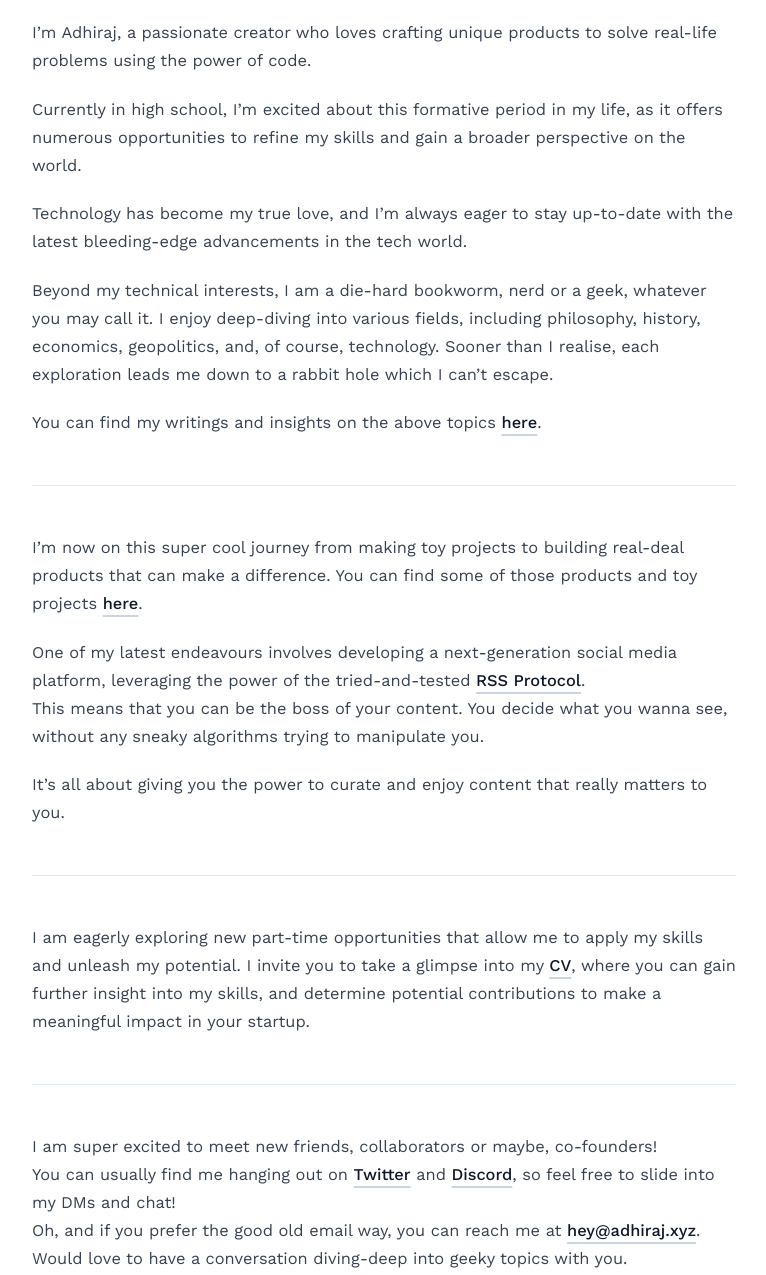
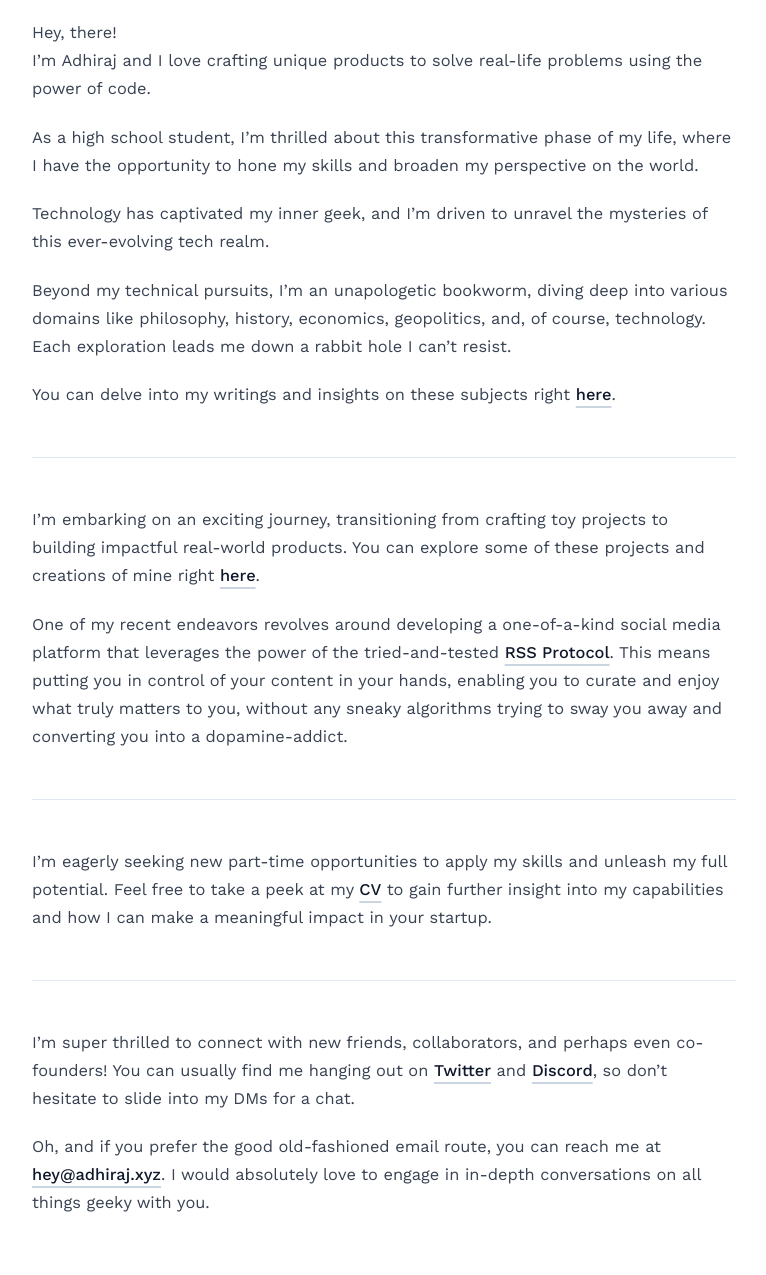
Before and after one commit to adhirajb1109/blogfolio, an Astro site: page / in a window 1280 px wide. Shown: the part 405-1680 px from the top of the page, without its empty margins (256-1022 px from the left). Built offline with nearby package versions, Linux system fonts and the light colour scheme; Astro itself is replaced by a stand-in of ours.

Commit message:
fix: Edited the content

```diff
--- a/src/pages/index.md
+++ b/src/pages/index.md
@@ -4,32 +4,30 @@ title: "Adhiraj Bhatia"
 description: "A passionate teen creator who loves crafting unique products to solve real-life problems using the power of code."
 ---
 
-I'm Adhiraj, a passionate creator who loves crafting unique products to solve real-life problems using the power of code.
 
-Currently in high school, I'm excited about this formative period in my life, as it offers numerous opportunities to refine my skills and gain a broader perspective on the world.
+Hey, there!
+I'm Adhiraj and I love crafting unique products to solve real-life problems using the power of code.
 
-Technology has become my true love, and I'm always eager to stay up-to-date with the latest bleeding-edge advancements in the tech world.
+As a high school student, I'm thrilled about this transformative phase of my life, where I have the opportunity to hone my skills and broaden my perspective on the world.
 
-Beyond my technical interests, I am a die-hard bookworm, nerd or a geek, whatever you may call it. I enjoy deep-diving into various fields, including philosophy, history, economics, geopolitics, and, of course, technology. Sooner than I realise, each exploration leads me down to a rabbit hole which I can't escape.
+Technology has captivated my inner geek, and I'm driven to unravel the mysteries of this ever-evolving tech realm.
 
-You can find my writings and insights on the above topics [here](/posts).
+Beyond my technical pursuits, I'm an unapologetic bookworm, diving deep into various domains like philosophy, history, economics, geopolitics, and, of course, technology. Each exploration leads me down a rabbit hole I can't resist.
+
+You can delve into my writings and insights on these subjects right [here](/posts/).
 
 ---
 
-I'm now on this super cool journey from making toy projects to building real-deal products that can make a difference. You can find some of those products and toy projects [here](https://github.com/adhirajb1109).
+I'm embarking on an exciting journey, transitioning from crafting toy projects to building impactful real-world products. You can explore some of these projects and creations of mine right [here](https://github.com/adhirajb1109/).
 
-One of my latest endeavours involves developing a next-generation social media platform, leveraging the power of the tried-and-tested [RSS Protocol](https://en.wikipedia.org/wiki/RSS).
-This means that you can be the boss of your content. You decide what you wanna see, without any sneaky algorithms trying to manipulate you.
-
-It's all about giving you the power to curate and enjoy content that really matters to you.
+One of my recent endeavors revolves around developing a one-of-a-kind social media platform that leverages the power of the tried-and-tested [RSS Protocol](https://wikipedia.com/en/rss/). This means putting you in control of your content in your hands, enabling you to curate and enjoy what truly matters to you, without any sneaky algorithms trying to sway you away and converting you into a dopamine-addict.
 
 ---
 
-I am eagerly exploring new part-time opportunities that allow me to apply my skills and unleash my potential. I invite you to take a glimpse into my [CV](https://read.cv/adhirajb1109), where you can gain further insight into my skills, and determine potential contributions to make a meaningful impact in your startup.
+I'm eagerly seeking new part-time opportunities to apply my skills and unleash my full potential. Feel free to take a peek at my [CV](https://read.cv/adhirajb1109) to gain further insight into my capabilities and how I can make a meaningful impact in your startup.
 
 ---
 
-I am super excited to meet new friends, collaborators or maybe, co-founders!
-You can usually find me hanging out on [Twitter](https://twitter.com/adhirajb1109) and [Discord](https://discord.com/users/876685465183473675), so feel free to slide into my DMs and chat!
-Oh, and if you prefer the good old email way, you can reach me at [hey@adhiraj.xyz](hey@adhiraj.xyz).
-Would love to have a conversation diving-deep into geeky topics with you.
+I'm super thrilled to connect with new friends, collaborators, and perhaps even co-founders! You can usually find me hanging out on [Twitter](https://tiwtter.com/adhirajb1109/) and [Discord](https://discord.com/users/876685465183473675/), so don't hesitate to slide into my DMs for a chat.
+
+Oh, and if you prefer the good old-fashioned email route, you can reach me at [hey@adhiraj.xyz](mailto:hey@adhiraj.xyz). I would absolutely love to engage in in-depth conversations on all things geeky with you.
```
